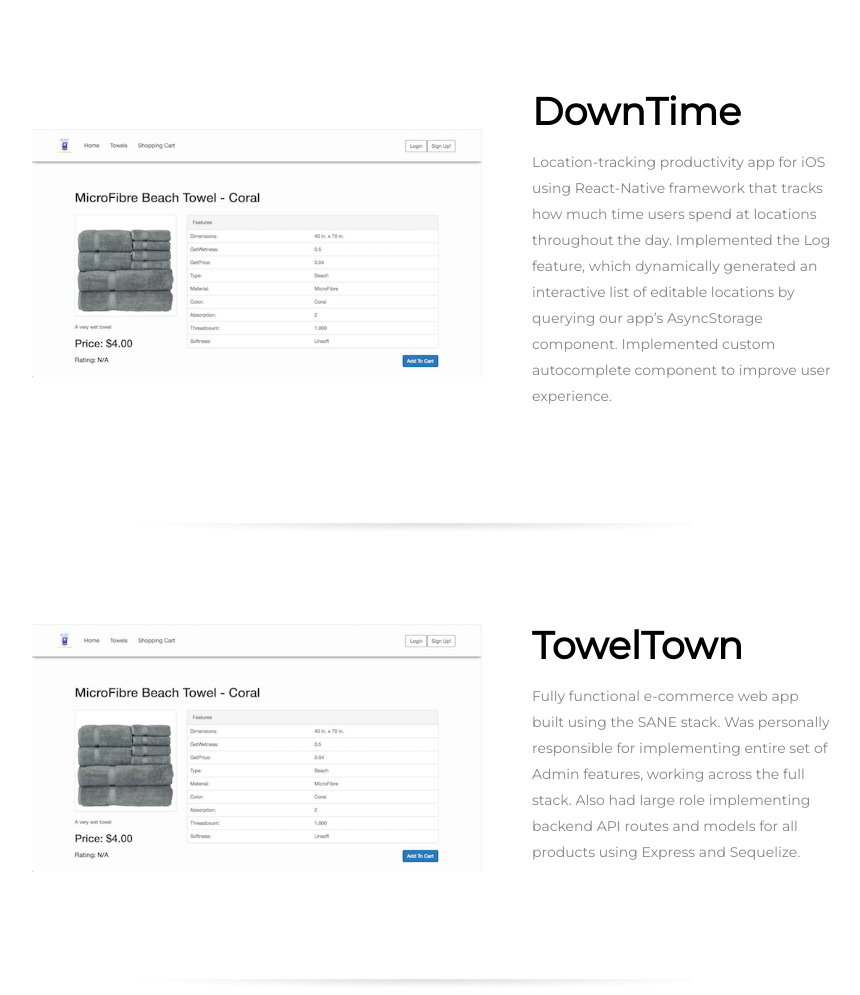
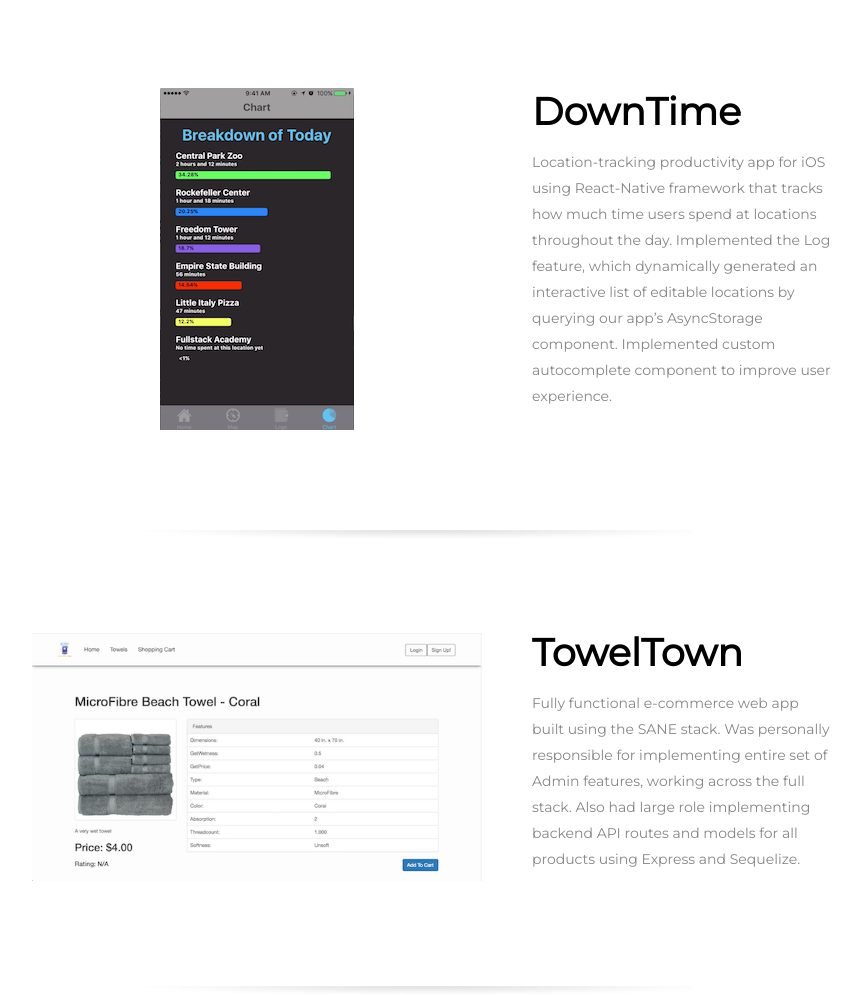
Before and after one commit to bradth01/bradth01.github.io, a website: page index.html in a window 1280 px wide. Shown: the part 740-1735 px from the top of the page, without its empty margins (183-1043 px from the left). Drawn offline with Linux system fonts and the light colour scheme.

Commit message:
centered downtime ss

```diff
--- a/index.html
+++ b/index.html
@@ -55,7 +55,7 @@
             <div id="projects">
                  <div class="row">
                     <div class="portfolio-col-screenshot">
-                        <img alt="DownTime" src="/images/toweltown.png"/>
+                        <img alt="DownTime" src="/images/downtime.png"/>
                     </div>
                     <div class="project-info">
                         <h3 class="project-title">DownTime</h3>
--- a/public/sass/_projects.scss
+++ b/public/sass/_projects.scss
@@ -25,11 +25,12 @@ $description-color: #868686;
 }
 .portfolio-col-screenshot {
     flex: 1.5 1 300px;
-    border-color: $description-color;
     margin: auto;
 }
 img {
-   max-width: 100%;
+    display: block;
+    margin: 0 auto;
+    max-width: 100%;
 }
 .separator {
     margin: auto;
```
Also changed, not shown: public/css/base.css, public/images/downtime.png (added).
